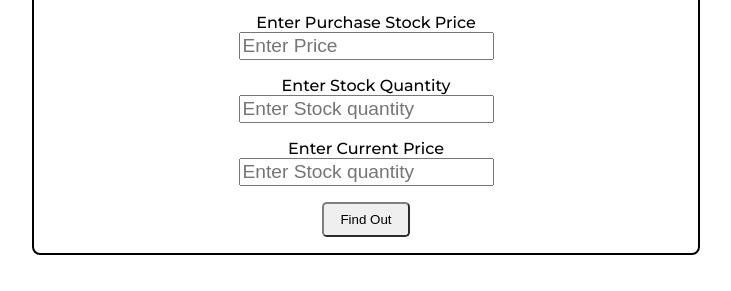
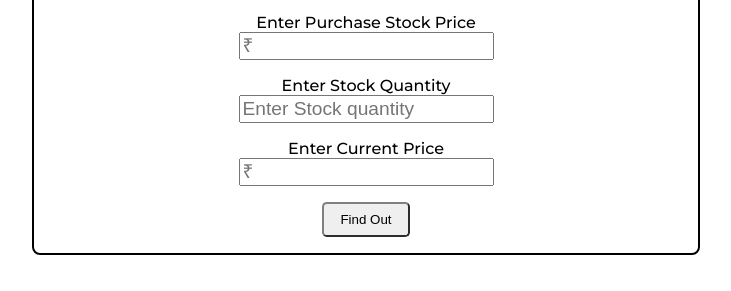
Before and after one commit to rkapoor10/stocks-calculator, a plain HTML site: page index.html in a window 1280 px wide. Shown: the part 326-617 px from the top of the page, without its empty margins (274-1005 px from the left). Drawn offline with nearby package versions, Linux system fonts and the light colour scheme; no server answers.

Commit message:
Update index.html

```diff
--- a/index.html
+++ b/index.html
@@ -18,13 +18,13 @@
 
     <form>
     <label for="initial-price">Enter Purchase Stock Price
-        <input id="initial-price" type="number" step="0.01" placeholder="Enter Price "  required>
+        <input id="initial-price" type="number" step="0.01" placeholder="₹"  required>
     </label>
     <label for="stocks-quantity">Enter Stock Quantity
         <input id="stocks-quantity" type="number" placeholder="Enter Stock quantity" required>
     </label>
     <label for="current-price">Enter Current Price
-        <input id="current-price" type="number" step="0.01" placeholder="Enter Stock quantity" required>
+        <input id="current-price" type="number" step="0.01" placeholder="₹ " required>
     </label>
     <button id="find-btn">Find Out</button>
     </form>
```
